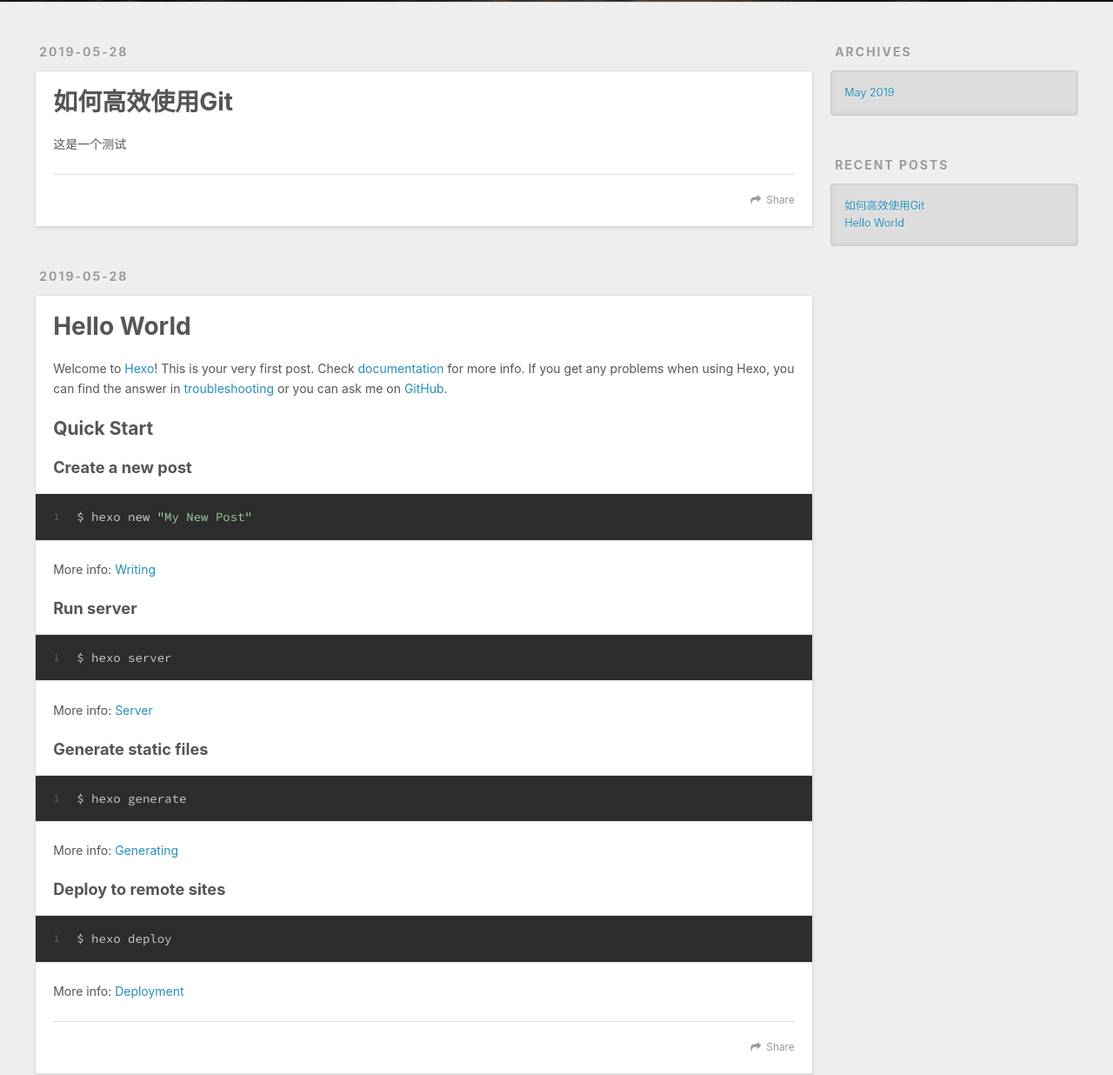
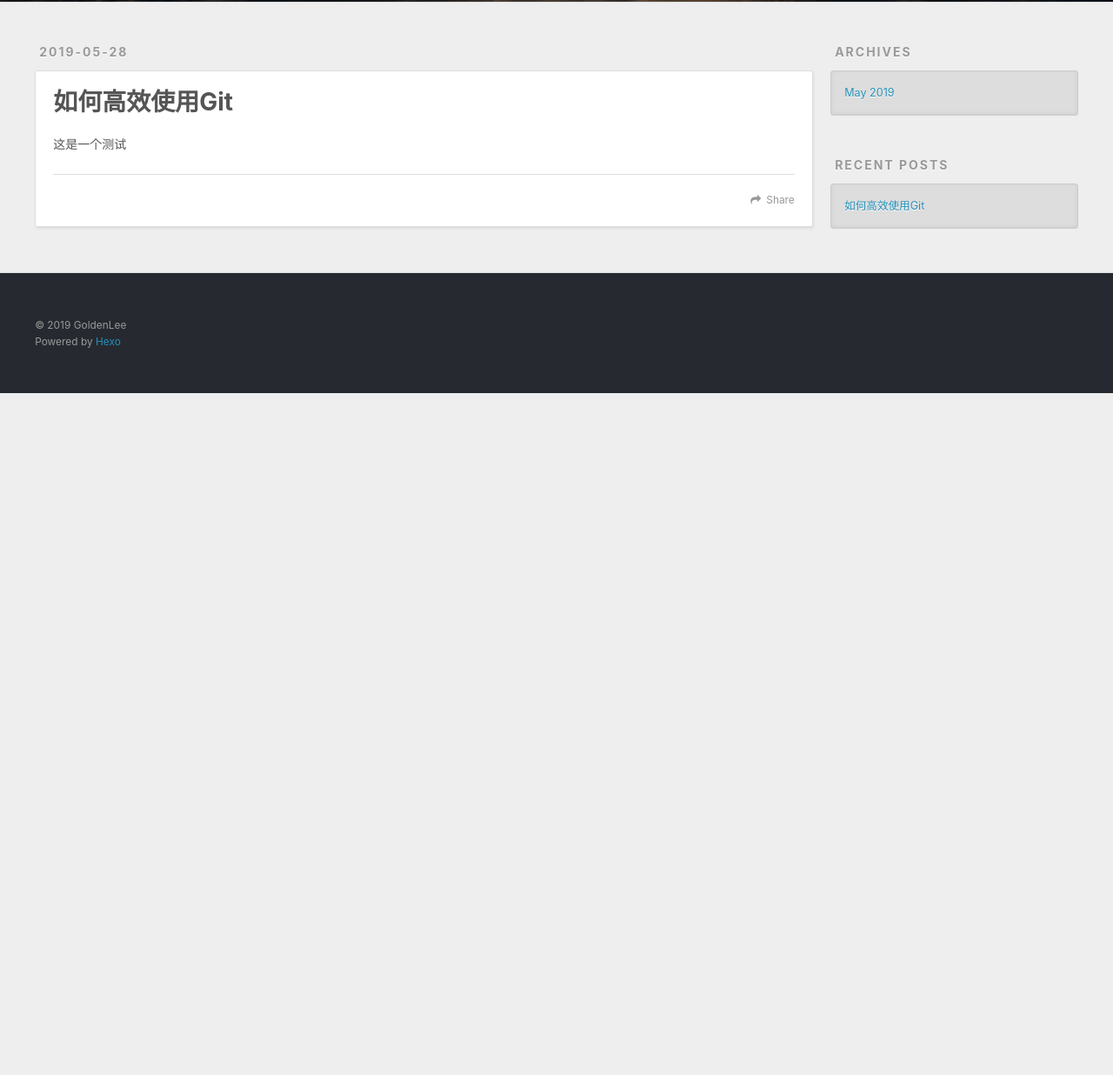
Before and after one commit to GoldenLeeK/GoldenLeeK.github.io, a plain HTML site: page index.html in a window 1280 px wide. Shown: the part 298-1534 px from the top of the page at 87% size. After the commit the page ends 800 px from the top, so only its background shows below. Drawn offline with nearby package versions, Linux system fonts and the light colour scheme.

Commit message:
Site updated: 2019-05-28 10:24:15

```diff
--- a/index.html
+++ b/index.html
@@ -96,52 +96,7 @@
 
     </div>
     <footer class="article-footer">
-      <a data-url="http://yoursite.com/2019/05/28/如何高效使用Git/" data-id="cjw768lre00018wuwtyuoi4iq" class="article-share-link">Share</a>
-
-
-    </footer>
-  </div>
-
-</article>
-
-
-
-    <article id="post-hello-world" class="article article-type-post" itemscope itemprop="blogPost">
-  <div class="article-meta">
-    <a href="/2019/05/28/hello-world/" class="article-date">
-  <time datetime="2019-05-28T01:27:07.727Z" itemprop="datePublished">2019-05-28</time>
-</a>
-
-  </div>
-  <div class="article-inner">
-
-
-      <header class="article-header">
-
-
-    <h1 itemprop="name">
-      <a class="article-title" href="/2019/05/28/hello-world/">Hello World</a>
-    </h1>
-
-
-      </header>
-
-    <div class="article-entry" itemprop="articleBody">
-
-        <p>Welcome to <a href="https://hexo.io/" target="_blank" rel="noopener">Hexo</a>! This is your very first post. Check <a href="https://hexo.io/docs/" target="_blank" rel="noopener">documentation</a> for more info. If you get any problems when using Hexo, you can find the answer in <a href="https://hexo.io/docs/troubleshooting.html" target="_blank" rel="noopener">troubleshooting</a> or you can ask me on <a href="https://github.com/hexojs/hexo/issues" target="_blank" rel="noopener">GitHub</a>.</p>
-<h2 id="Quick-Start"><a href="#Quick-Start" class="headerlink" title="Quick Start"></a>Quick Start</h2><h3 id="Create-a-new-post"><a href="#Create-a-new-post" class="headerlink" title="Create a new post"></a>Create a new post</h3><figure class="highlight bash"><table><tr><td class="gutter"><pre><span class="line">1</span><br></pre></td><td class="code"><pre><span class="line">$ hexo new <span class="string">"My New Post"</span></span><br></pre></td></tr></table></figure>
-<p>More info: <a href="https://hexo.io/docs/writing.html" target="_blank" rel="noopener">Writing</a></p>
-<h3 id="Run-server"><a href="#Run-server" class="headerlink" title="Run server"></a>Run server</h3><figure class="highlight bash"><table><tr><td class="gutter"><pre><span class="line">1</span><br></pre></td><td class="code"><pre><span class="line">$ hexo server</span><br></pre></td></tr></table></figure>
-<p>More info: <a href="https://hexo.io/docs/server.html" target="_blank" rel="noopener">Server</a></p>
-<h3 id="Generate-static-files"><a href="#Generate-static-files" class="headerlink" title="Generate static files"></a>Generate static files</h3><figure class="highlight bash"><table><tr><td class="gutter"><pre><span class="line">1</span><br></pre></td><td class="code"><pre><span class="line">$ hexo generate</span><br></pre></td></tr></table></figure>
-<p>More info: <a href="https://hexo.io/docs/generating.html" target="_blank" rel="noopener">Generating</a></p>
-<h3 id="Deploy-to-remote-sites"><a href="#Deploy-to-remote-sites" class="headerlink" title="Deploy to remote sites"></a>Deploy to remote sites</h3><figure class="highlight bash"><table><tr><td class="gutter"><pre><span class="line">1</span><br></pre></td><td class="code"><pre><span class="line">$ hexo deploy</span><br></pre></td></tr></table></figure>
-<p>More info: <a href="https://hexo.io/docs/deployment.html" target="_blank" rel="noopener">Deployment</a></p>
-
-
-    </div>
-    <footer class="article-footer">
-      <a data-url="http://yoursite.com/2019/05/28/hello-world/" data-id="cjw768lr600008wuwvxr5zh8y" class="article-share-link">Share</a>
+      <a data-url="http://yoursite.com/2019/05/28/如何高效使用Git/" data-id="cjw76ft4p0000k4uw3ffjwao5" class="article-share-link">Share</a>
 
 
     </footer>
@@ -185,10 +140,6 @@
             <a href="/2019/05/28/如何高效使用Git/">如何高效使用Git</a>
           </li>
 
-          <li>
-            <a href="/2019/05/28/hello-world/">Hello World</a>
-          </li>
-
       </ul>
     </div>
   </div>
```
Also changed, not shown: 2019/05/28/如何高效使用Git/index.html (+1 -15 lines), archives/2019/05/index.html (+0 -23 lines), archives/2019/index.html (+0 -23 lines), archives/index.html (+0 -23 lines).
